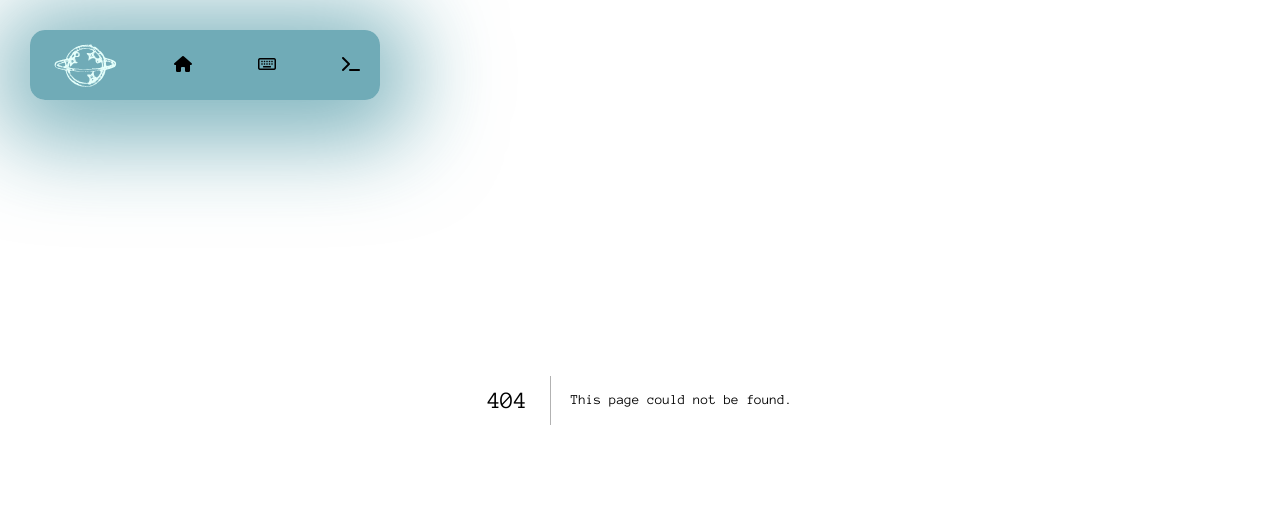
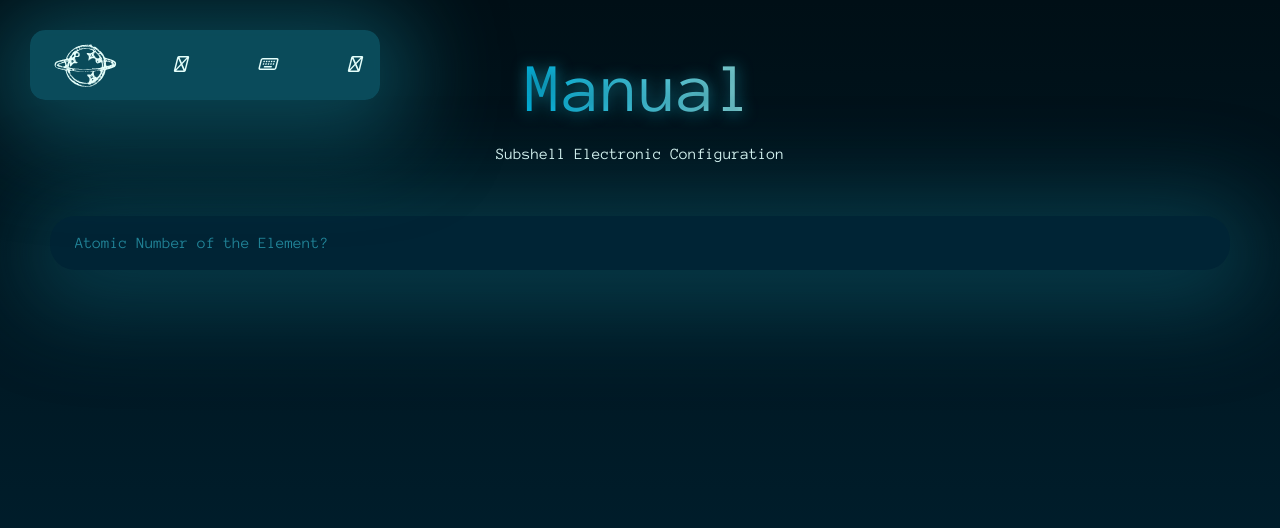
Before and after one commit to adhnanshereef/stem, a Next.js app: page /manual/s/chemistry/subshell-econfiguration in a window 1280 px wide. Before the commit this address had no page. Shown: the top 528 px of the page. Built offline with nearby package versions, Linux system fonts and the light colour scheme.

Commit message:
Created a new Manual in Chemistry which can find Subshell Electronic Cofiguration with Atomic Number, But the order of each subshell according to ionisation energy didn't maintained, It should fix

```diff
--- a/app/manual/page.tsx
+++ b/app/manual/page.tsx
@@ -42,6 +42,9 @@ export default function Manual() {
           <Link href="/manual/s/chemistry/electronic-configuration" className="button-a">
             Electronic Configuration
           </Link>
+          <Link href="/manual/s/chemistry/subshell-econfiguration" className="button-a">
+            Subshell Electronic Configuration
+          </Link>
         </div>
         {/* Chemistry --end */}
       </div>
--- a/app/manual/s/chemistry/electronic-configuration/page.tsx
+++ b/app/manual/s/chemistry/electronic-configuration/page.tsx
@@ -37,7 +37,7 @@ export default function ElectronicConfiguration() {
   return (
     <header className={styles.header}>
       <h1 className={styles.heading}>Manual</h1>
-      <h2 className={styles.title}>Electronic Configurtion</h2>
+      <h2 className={styles.title}>Electronic Configuration</h2>
       <input
         type="number"
         placeholder="Atomic Number of the Element?"
--- /dev/null
+++ b/app/manual/s/chemistry/subshell-econfiguration/page.tsx
@@ -0,0 +1,73 @@
+"use client";
+import Link from "next/link";
+import styles from "../../../manual.module.css";
+
+export default function SubshellElectronicConfiguration() {
+  function subshellelectronicConfiguration(atomicNumber: string) {
+    var answer = document.getElementById("answer");
+    if (atomicNumber) {
+      let max: { [key: string]: number } = { s: 2, p: 6, d: 10, f: 14 };
+      let an: number = parseFloat(atomicNumber);
+      let s: string = "";
+      let n: number = 1;
+      // let cs: string = "s";
+      while (an > 0) {
+        let maxS: Array<string> = [];
+        // If --start
+        if (n == 1) {
+          maxS = ["s"];
+        } else if (n == 2) {
+          maxS = ["s", "p"];
+        } else if (n == 3) {
+          maxS = ["s", "p", "d"];
+        } else if (n > 3) {
+          maxS = ["s", "p", "d", "f"];
+        } else {
+          if (answer) {
+            answer.innerHTML = "Something Went Wrong!";
+          }
+          break;
+        }
+        // If --end
+
+        for (var i = 0; i < maxS.length; i++) {
+          var c = maxS[i];
+          if (an > 0) {
+            s += n + c;
+            var se: number = 0;
+            for (var j = 0; j < max[c]; j++) {
+              if (an > 0) {
+                se++;
+                an--;
+              }
+            }
+            s += se+" "
+          }
+        }
+
+        n++;
+      }
+      s = s.slice(0, s.length - 1);
+      if (answer) {
+        answer.innerHTML = s;
+      }
+    } else {
+      if (answer) {
+        answer.innerHTML = "";
+      }
+    }
+  }
+
+  return (
+    <header className={styles.header}>
+      <h1 className={styles.heading}>Manual</h1>
+      <h2 className={styles.title}>Subshell Electronic Configuration</h2>
+      <input
+        type="number"
+        placeholder="Atomic Number of the Element?"
+        onChange={(e) => subshellelectronicConfiguration(e.target.value)}
+      />
+      <h3 className={styles.equation} id="answer"></h3>
+    </header>
+  );
+}
```
